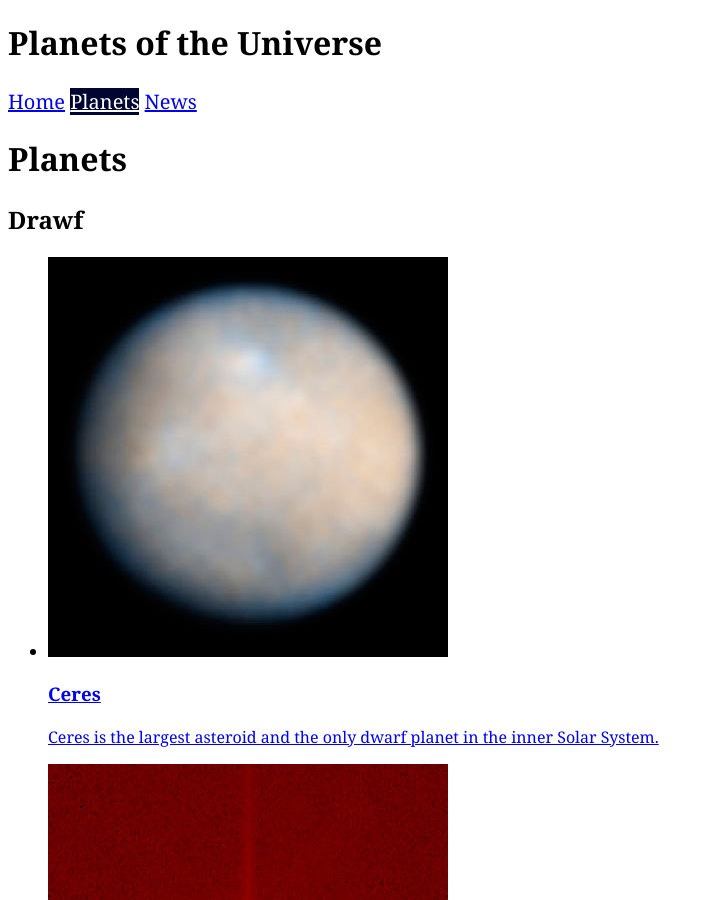
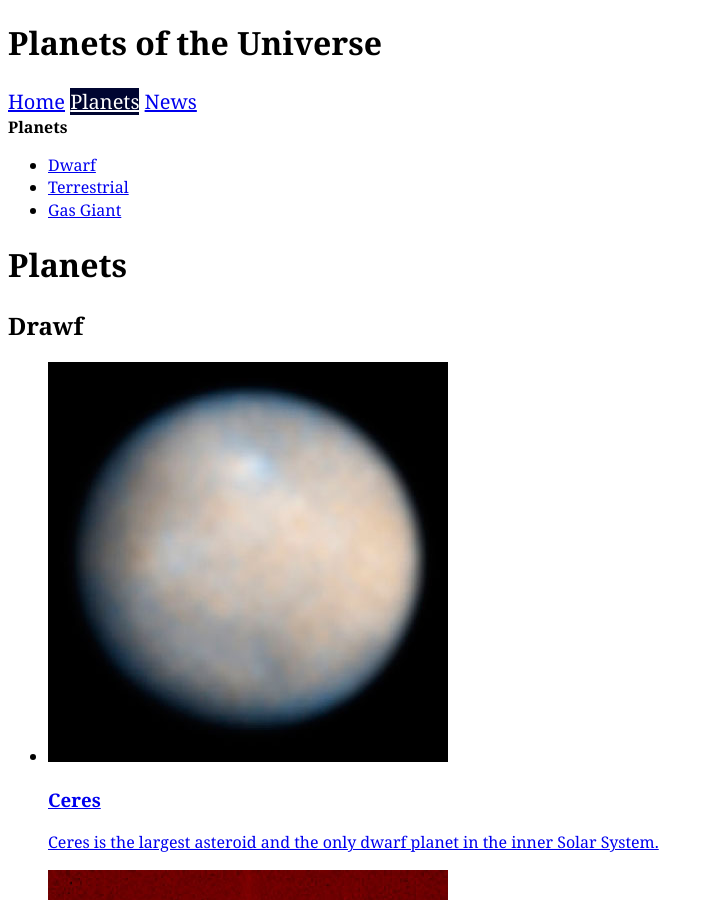
Before and after one commit to smileymike/planets-of-the-universe, a Jekyll site: the page built from planets/index.html, in a window 1280 px wide and 900 px high. Shown: the whole window, without its empty margins (0-714 px from the left). Built offline with Jekyll 4.4.1, drawn with Linux system fonts in a browser that asks for light colours.

Commit message:
generating page navigation

```diff
--- /dev/null
+++ b/_layouts/planets.html
@@ -0,0 +1,17 @@
+---
+layout: default
+---
+
+<strong>Planets</strong>
+
+<nav>
+	<ul>
+		{% for planet in site.data.planet-types %}
+			<li>
+				<a href="{{site.baseurl}}/planets/{{planet.folder}}/" class="{% if page.url contains planet.folder %}current{% endif %}">{{planet.title}}</a>
+			</li>
+		{% endfor %}
+	</ul>
+</nav>
+
+{{content}}
--- a/planets/dwarf/index.html
+++ b/planets/dwarf/index.html
@@ -1,5 +1,5 @@
 ---
-layout: default
+layout: planets
 ---
 
 <h1>Dwarf</h1>
--- a/planets/index.html
+++ b/planets/index.html
@@ -1,5 +1,5 @@
 ---
-layout: default
+layout: planets
 ---
 
 <h1>Planets</h1>
```
Also changed, not shown: planets/gas-giant/index.html (added, +7 -0 lines), planets/terrestrial/index.html (added, +7 -0 lines).
